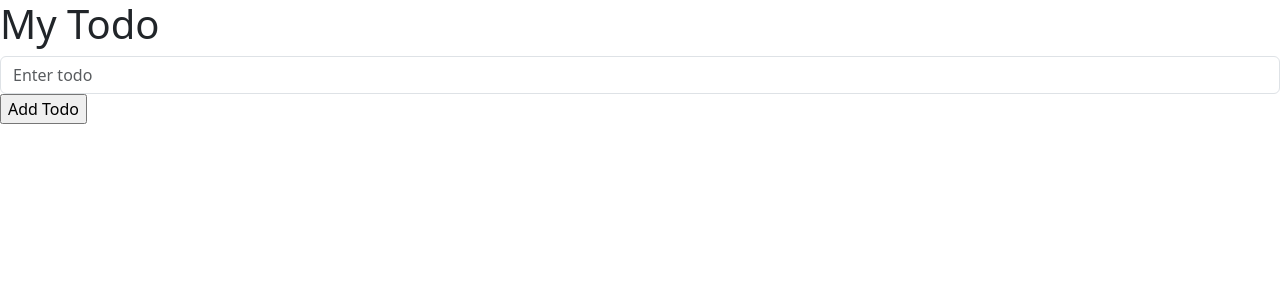
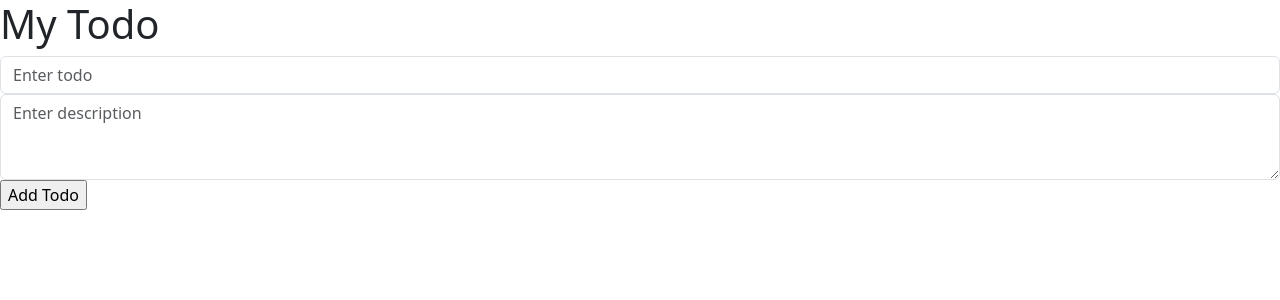
Before and after one commit to Ajay-Sonavane/fourth-react-app, a React (Create React App) app: page / in a window 1280 px wide. Shown: the top 300 px of the page. Built offline with nearby package versions, Linux system fonts and the light colour scheme.

Commit message:
multiple fields

```diff
--- a/src/App.js
+++ b/src/App.js
@@ -10,11 +10,8 @@ function App() {
 }
 
 function MyTodo() {
-  //let todo = { task: "" };
-  //step:1:: Form :: multiple input Field
-  let [todo, setTodo] = useState({ task: "" });
+  let [todo, setTodo] = useState({ task: "", description: "" });
 
-  // step::3
   let handleChangeTaskAction = (e) => {
     // console.log(e.target);
     //e.targt===input object
@@ -22,9 +19,14 @@ function MyTodo() {
     setTodo(newTodo);
   };
 
-  // s4:: we will making API call
+  let handleChageDescription = (e) => {
+    // console.log(e.target);
+    let newTodo = { ...todo, description: e.target.value };
+    setTodo(newTodo);
+  };
+
   let addTodoAction = () => {
-    alert(todo.task);
+    alert(todo.task + "" + todo.description);
   };
 
   return (
@@ -33,10 +35,18 @@ function MyTodo() {
         className="form-control"
         type="text"
         placeholder="Enter todo"
-        // step:2
         value={todo.task}
         onChange={handleChangeTaskAction}
       />
+
+      <textarea
+        className="form-control"
+        cols="30"
+        placeholder="Enter description"
+        rows="3"
+        value={todo.description}
+        onChange={handleChageDescription}
+      ></textarea>
       <input type="button" value="Add Todo" onClick={addTodoAction} />
     </>
   );
```
